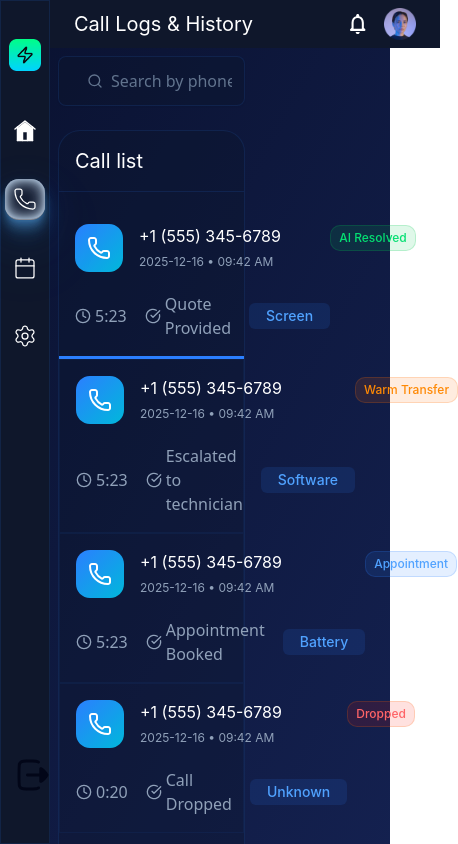
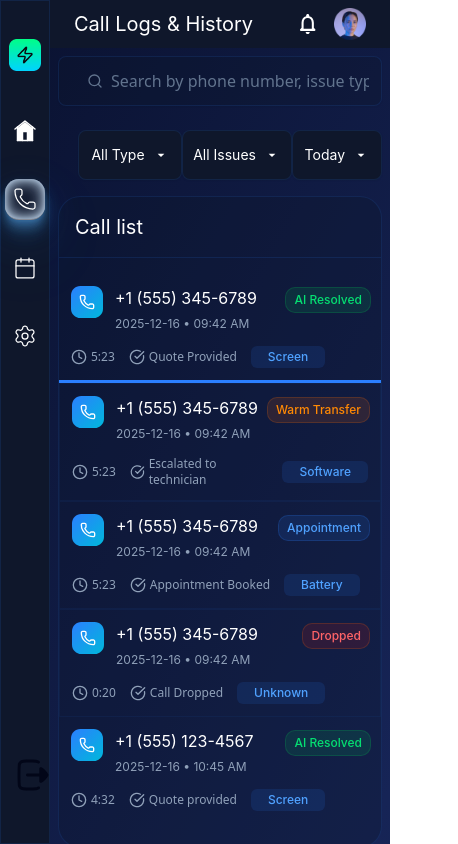
Before and after one commit to abdurrahmanfahim/smart-fix, a React (Vite) app: page /call-logs in a window 390 px wide. Shown: the top 844 px of the page, 458 px wide, since content can reach past the window. Built offline with nearby package versions, Linux system fonts and the light colour scheme.

Commit message:
Call Logs & History Page is modified with responsiveness.

```diff
--- a/src/assets/icons/svg/ClockLite.jsx
+++ b/src/assets/icons/svg/ClockLite.jsx
@@ -1,10 +1,11 @@
-const ClockLite = () => {
+const ClockLite = ({className}) => {
   return (
     <svg
       width="16"
       height="16"
       viewBox="0 0 16 16"
       fill="none"
+      className={className}
       xmlns="http://www.w3.org/2000/svg"
     >
       <g clipPath="url(#clip0_53_683)">
--- a/src/components/Dashboard-cards/index.jsx
+++ b/src/components/Dashboard-cards/index.jsx
@@ -4,7 +4,7 @@ import cardsData from "./dashboard-cards-data";
 const DashboardCards = () => {
 
   return (
-    <div className="flex items-center justify-between gap-3 sm:gap-6 flex-wrap">
+    <section className="flex items-center justify-between gap-3 sm:gap-6 flex-wrap">
       {cardsData.map((card, index) => (
         <div className=" w-[31.2%] grow"  key={card.title + index}>
           <MyCard
@@ -15,7 +15,7 @@ const DashboardCards = () => {
           />
         </div>
       ))}
-    </div>
+    </section>
   );
 };
 
--- a/src/components/Graph/index.jsx
+++ b/src/components/Graph/index.jsx
@@ -35,23 +35,31 @@ const chartConfig = {
 const dropdownData = ["This Week", "This Month", "This Year"];
 
 const Graph = () => {
-
-  const [current, setCurrent] = useState('This Week')
+  const [current, setCurrent] = useState("This Week");
 
   return (
+    <section>
       <Card
         className={
           "min-w-full max-h-106.5 bg-[#0F172B50] border border-[#2B7FFF20] gap-2 sm:gap-6 py-4 sm:py-6 "
         }
       >
-      <CardHeader className={'px-4 sm:px-6'}>
+        <CardHeader className={"px-4 sm:px-6"}>
           <div className="flex justify-between ">
             <div>
-            <CardTitle className={"mb-1 font-inter sm:leading-7  sm:text-xl "}>Call Trends - { current }</CardTitle>
+              <CardTitle
+                className={"mb-1 font-inter sm:leading-7  sm:text-xl "}
+              >
+                Call Trends - {current}
+              </CardTitle>
               <CardDescription>Total: 472 calls</CardDescription>
             </div>
             <div>
-            <DropdownButton setCurrent={setCurrent} className={'px-1'} items={dropdownData} />
+              <DropdownButton
+                setCurrent={setCurrent}
+                className={"px-1"}
+                items={dropdownData}
+              />
             </div>
           </div>
         </CardHeader>
@@ -108,6 +116,7 @@ const Graph = () => {
           </ChartContainer>
         </CardContent>
       </Card>
+    </section>
   );
 };
 
--- a/src/components/RecentActivity/index.jsx
+++ b/src/components/RecentActivity/index.jsx
@@ -2,7 +2,7 @@ import activitiesData from "./activity-data";
 
 const RecentActivity = ({className}) => {
   return (
-    <div className={`p-6 rounded-2xl color-card ${className}`}>
+    <section className={`p-6 rounded-2xl color-card ${className}`}>
       <h3 className="font-inter font-normal text-xl leading-7 text-white mb-4 cursor-pointer">
         Recent Activity
       </h3>
@@ -28,7 +28,7 @@ const RecentActivity = ({className}) => {
           </div>
         ))}
       </div>
-    </div>
+    </section>
   );
 };
 
--- a/src/components/RepairRequest/index.jsx
+++ b/src/components/RepairRequest/index.jsx
@@ -7,7 +7,7 @@ const RepairRequest = ({className}) => {
   console.log(repairRequestsData)
 
   return (
-    <div className={`grow font-arimo p-6 rounded-2xl color-card border border-borderColor ${className} `}>
+    <section className={`grow font-arimo p-6 rounded-2xl color-card border border-borderColor ${className} `}>
       <h3 className="font-inter font-normal text-[20px] leading-7 text-white mb-4 cursor-pointer">
         Top Repair Requests
       </h3>
@@ -21,7 +21,7 @@ const RepairRequest = ({className}) => {
             />
           ))}
         </div>
-    </div>
+    </section>
   )
 }
 
--- a/src/pages/CallLogs/CallDetails.jsx
+++ b/src/pages/CallLogs/CallDetails.jsx
@@ -7,7 +7,7 @@ import PaperIcon from "@/assets/icons/svg/PaperIcon";
 const CallDetails = ({ data }) => {
   console.log(data);
   return (
-    <div className="rounded-3xl color-card  ">
+    <section className="rounded-3xl color-card  ">
       <h3 className="font-inter font-normal text-[20px] leading-7 text-white mb-4 cursor-pointer p-4 border-b border-[#2B7FFF20] ">
         Call Details
       </h3>
@@ -58,7 +58,7 @@ const CallDetails = ({ data }) => {
 
           <Button
             className={
-              "audio-gradient flex justify-center w-full rounded-[14px] border border-[#AD46FF30] "
+              "audio-gradient flex justify-center w-full rounded-[14px] border border-[#AD46FF30] cursor-pointer "
             }
           >
             <PlayIcon />
@@ -92,7 +92,7 @@ const CallDetails = ({ data }) => {
                <div className="bg-primary rounded-[14px] flex flex-col gap-3 p-10  ">
 
                 <div className="flex flex-col gap-4 items-center justify-center">
-                  <PaperIcon className={'size-20 text-gray  '} />
+                  <PaperIcon className={'size-10 sm:size-20 text-gray  '} />
                   <p className="text-gray text-lg leading-5 ">No Transcript Here!</p>
                 </div>
 
@@ -102,7 +102,7 @@ const CallDetails = ({ data }) => {
 
 
       </div>
-    </div>
+    </section>
   );
 };
 
--- a/src/pages/CallLogs/CallList.jsx
+++ b/src/pages/CallLogs/CallList.jsx
@@ -7,21 +7,20 @@ import TickIcon from "@/assets/icons/svg/TickIcon";
 
 const CallList = ({ active, setActive }) => {
   return (
-    <div className="rounded-3xl color-card pb-6 ">
+    <section className="rounded-3xl color-card pb-6 ">
       <h3 className="font-inter font-normal text-[20px] leading-7 text-white mb-4 cursor-pointer p-4 border-b border-[#2B7FFF20] ">
         Call list
       </h3>
       {callLogs.map((item) => (
         <div
-          className={`flex justify-between p-4 ${item.id === active.id ? "border-b-3 border-[#2B7FFF]" : item.id === callLogs[callLogs.length - 1].id ? "" : "border border-[#2B7FFF10]  cursor-pointer "} `}
+          className={`flex justify-between p-3 sm:p-4 relative ${item.id === active.id ? "border-b-3 border-[#2B7FFF]" : item.id === callLogs[callLogs.length - 1].id ? "" : "border border-[#2B7FFF10]  cursor-pointer "} `}
           key={item.id}
           onClick={() => setActive(item)}
         >
-          <div className="flex flex-col gap-5">
-            <div className="flex gap-4 ">
-              <div className="icon">
-                <CallIcon />
-              </div>
+          <div className="flex flex-col gap-3 sm:gap-5 grw">
+            <div className="flex gap-3 sm:gap-4 ">
+                <CallIcon className={'size-8 sm:size-12'} />
+
               <div className="font-inter font-normal">
                 <p className="text-white text-base leading-6 ">
                   {item.phoneNumber}
@@ -32,28 +31,22 @@ const CallList = ({ active, setActive }) => {
               </div>
             </div>
 
-            <div className="flex items-center gap-4.5">
+            <div className="flex items-center gap-3.5 sm:gap-4.5 text-xs sm:text-sm ">
               <div className="flex items-center gap-1 text-gray">
-                <div className="">
-                  <ClockLite />
-                </div>
+                  <ClockLite className={''} />
                 <time>{item.duration}</time>
               </div>
               <div className="flex items-center gap-1 text-gray">
-                <div className="">
-                  <TickIcon className={"size-4"} />
-                </div>
+                  <TickIcon className={"size-4 "} />
                 <p>{item.outcome}</p>
               </div>
-              <div className="">
-                <Badge className="bg-[#2B7FFF20] text-info rounded-sm py-0.5 px-4 font-inter leading-5 text-sm ">
+                <Badge className="bg-[#2B7FFF20] text-info rounded-sm py-0.5 px-4 font-inter leading-5 text-xs sm:text-sm ">
                   {item.issueType}
                 </Badge>
-              </div>
             </div>
           </div>
 
-          <div className="">
+          <div className="absolute right-2.5 ">
             <Badge
               className={` rounded-[10px] py-1 px-2 font-inter leading-5 text-xs
                 ${item.callType === "AI Resolved" && "text-success bg-[#00C95020] border border-[#00C95030] "}
@@ -66,7 +59,7 @@ const CallList = ({ active, setActive }) => {
           </div>
         </div>
       ))}
-    </div>
+    </section>
   );
 };
 
--- a/src/pages/CallLogs/index.jsx
+++ b/src/pages/CallLogs/index.jsx
@@ -19,28 +19,33 @@ const CallLogs = () => {
   ];
   const dateArray = ["Today", "Last Week", "Last Month", "This Year", "All"];
   return (
-    <div className="m-2 sm:m-6">
-      <div className="flex flex-wrap justify-between gap-6 ">
-        <div className="flex flex-col gap-6 grow max-w-1/2 text-white ">
+    <section className="m-2 sm:m-6 flex flex-col sm:gap-6 gap-4">
+      <div className="flex flex-wrap md:flex-nowrap justify-between gap-6 ">
+        <div className="grow w-full md:max-w-1/2 ">
           <SearchBar
             icon={<SearchIcon />}
             className={"color-card pl-4 h-12.5   "}
           />
+        </div>
+        <div className="grow md:max-w-1/2 ">
+          <div className="flex sm:gap-6 justify-end">
+            <DropdownButton className={'bg-primary text-sm sm:text-base max-w-27.5 sm:max-w-full overflow-hidden  '} items={callType} />
+            <DropdownButton className={'bg-primary text-sm sm:text-base max-w-27.5 sm:max-w-full overflow-hidden  '} items={issueArray} />
+            <DropdownButton className={'bg-primary text-sm sm:text-base max-w-27.5 sm:max-w-full overflow-hidden  '} items={dateArray} />
+          </div>
+        </div>
+      </div>
 
+      <div className="flex flex-wrap md:flex-nowrap justify-between gap-6 ">
+        <div className="flex flex-col gap-6 grow md:max-w-1/2 text-white ">
           <CallList active={active} setActive={setActive} />
         </div>
 
-        <div className="flex flex-col gap-6 grow max-w-1/2 ">
-          <div className="flex gap-6 justify-end">
-            <DropdownButton items={callType} />
-            <DropdownButton items={issueArray} />
-            <DropdownButton items={dateArray} />
-          </div>
-
+        <div className="flex flex-col gap-6 grow md:max-w-1/2 ">
           <CallDetails data={active} />
         </div>
       </div>
-    </div>
+    </section>
   );
 };
 
```
Lines whose indentation alone changed are shown as unchanged.
